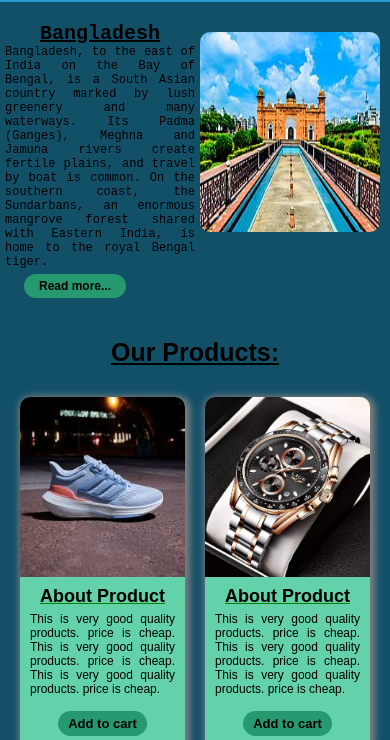
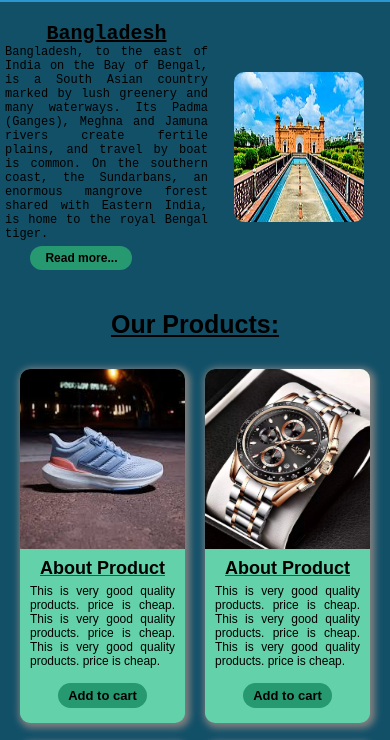
Before and after one commit to bachchumiah/flexbox, a plain HTML site: page index.html in a window 390 px wide. Shown: the part 48-788 px from the top of the page. Drawn offline with Linux system fonts and the light colour scheme.

Commit message:
css added

```diff
--- a/styles.css
+++ b/styles.css
@@ -828,7 +828,7 @@ font-size: 15px;
             border-radius: 0px;
         }
         .navbar .logo h1{
-            font-size: 12px;
+            font-size: 10px;
             padding-left: 2px;
         }
         .navbar ul li a{
@@ -841,6 +841,15 @@ font-size: 15px;
             margin-right: 2px;
             border-radius: 5px;
         }
-
+    }
+    .img{
+        width: 50%;
+        text-align: center;
+        padding-top: 50px;
+        padding-right: 5px;
+    }
+    .img img{
+        width: 130px;
+        height: 150px
     }
 }
```
